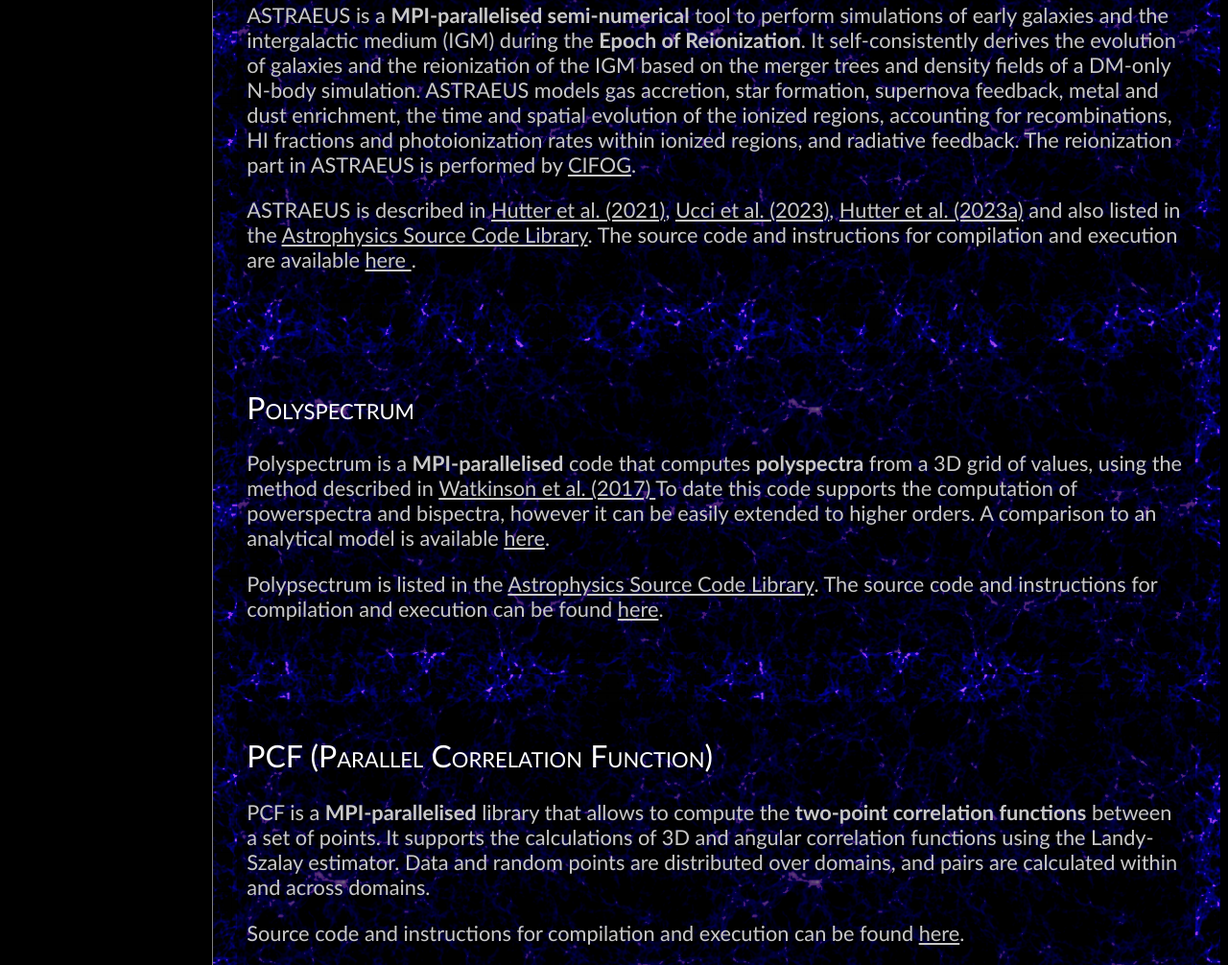
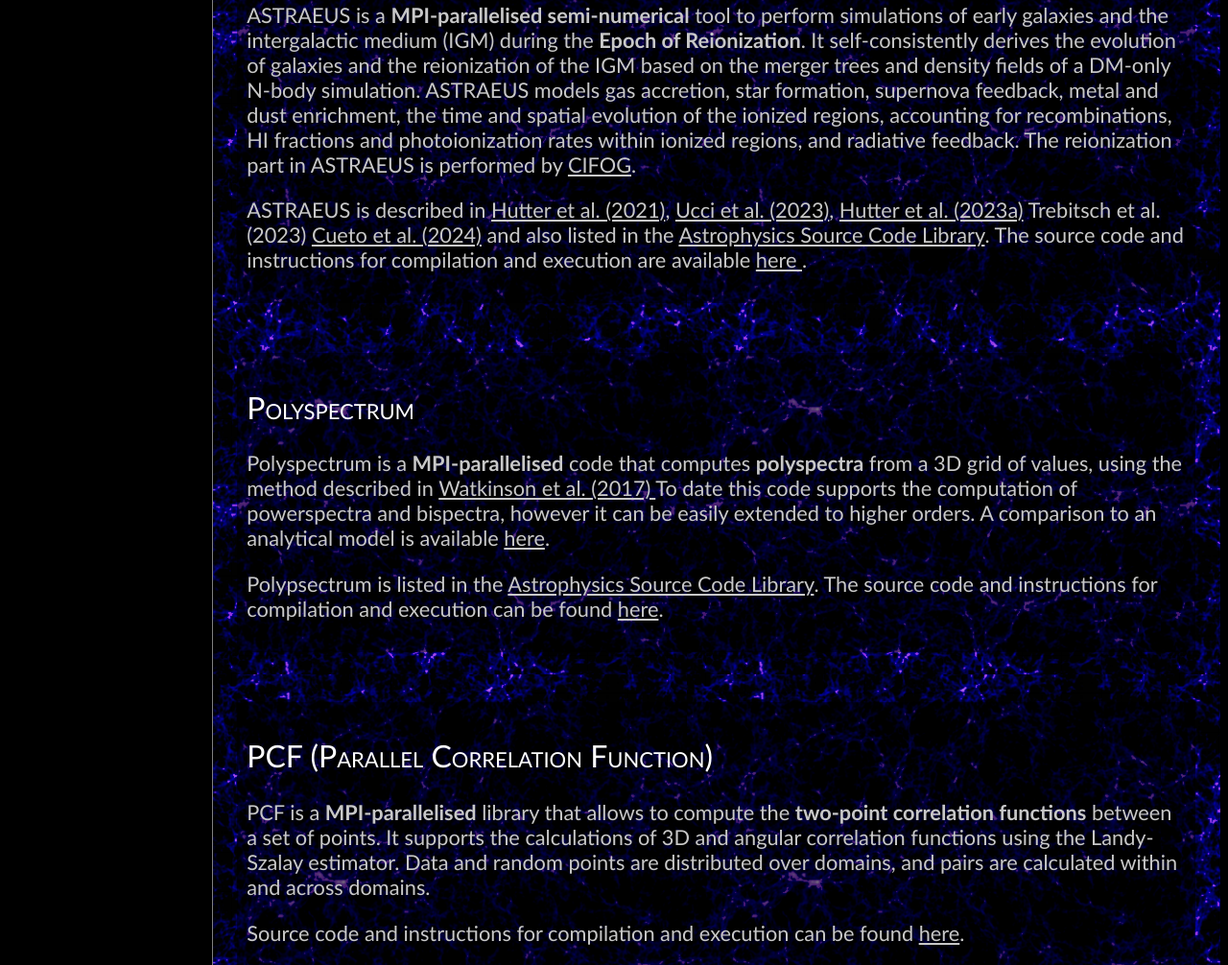
Before and after one commit to annehutter/annehutter.github.io, a plain HTML site: page codes.html in a window 1280 px wide. Shown: the part 784-1790 px from the top of the page at 96% size. Drawn offline with Linux system fonts and the light colour scheme.

Commit message:
updated astraeus code description

```diff
--- a/codes.html
+++ b/codes.html
@@ -79,7 +79,7 @@
                 <div id="astraeus"> </div>
                 <h2> ASTRAEUS </h2>
                 <p> ASTRAEUS is a <b>MPI-parallelised semi-numerical</b> tool to perform simulations of early galaxies and the intergalactic medium (IGM) during the <b>Epoch of Reionization</b>. It self-consistently derives the evolution of galaxies and the reionization of the IGM based on the merger trees and density fields of a DM-only N-body simulation. ASTRAEUS models gas accretion, star formation, supernova feedback, metal and dust enrichment, the time and spatial evolution of the ionized regions, accounting for recombinations, HI fractions and photoionization rates within ionized regions, and radiative feedback. The reionization part in ASTRAEUS is performed by <a href="codes.html#cifog" target="_blank">CIFOG</a>. </p>
-                <p> ASTRAEUS is described in <a href="https://ui.adsabs.harvard.edu/abs/2021MNRAS.503.3698H/abstract" target="_blank">Hutter et al. (2021)</a>, <a href="https://ui.adsabs.harvard.edu/abs/2023MNRAS.518.3557U/abstract" target="_blank">Ucci et al. (2023)</a>, <a href="https://ui.adsabs.harvard.edu/abs/2023MNRAS.524.6124H/abstract">Hutter et al. (2023a)</a> and also listed in the <a href="https://ascl.net/2004.006" target="_blank">Astrophysics Source Code Library</a>.
+                <p> ASTRAEUS is described in <a href="https://ui.adsabs.harvard.edu/abs/2021MNRAS.503.3698H/abstract" target="_blank">Hutter et al. (2021)</a>, <a href="https://ui.adsabs.harvard.edu/abs/2023MNRAS.518.3557U/abstract" target="_blank">Ucci et al. (2023)</a>, <a href="https://ui.adsabs.harvard.edu/abs/2023MNRAS.524.6124H/abstract">Hutter et al. (2023a)</a> <a "https://ui.adsabs.harvard.edu/abs/2023MNRAS.518.3576T/abstract">Trebitsch et al. (2023)</a> <a href="https://ui.adsabs.harvard.edu/abs/2023arXiv231212109R/abstract">Cueto et al. (2024)</a> and also listed in the <a href="https://ascl.net/2004.006" target="_blank">Astrophysics Source Code Library</a>.
                 The source code and instructions for compilation and execution are available <a href="https://github.com/annehutter/astraeus" target="_blank"> here </a>.</p>
                 </div>
 
```
